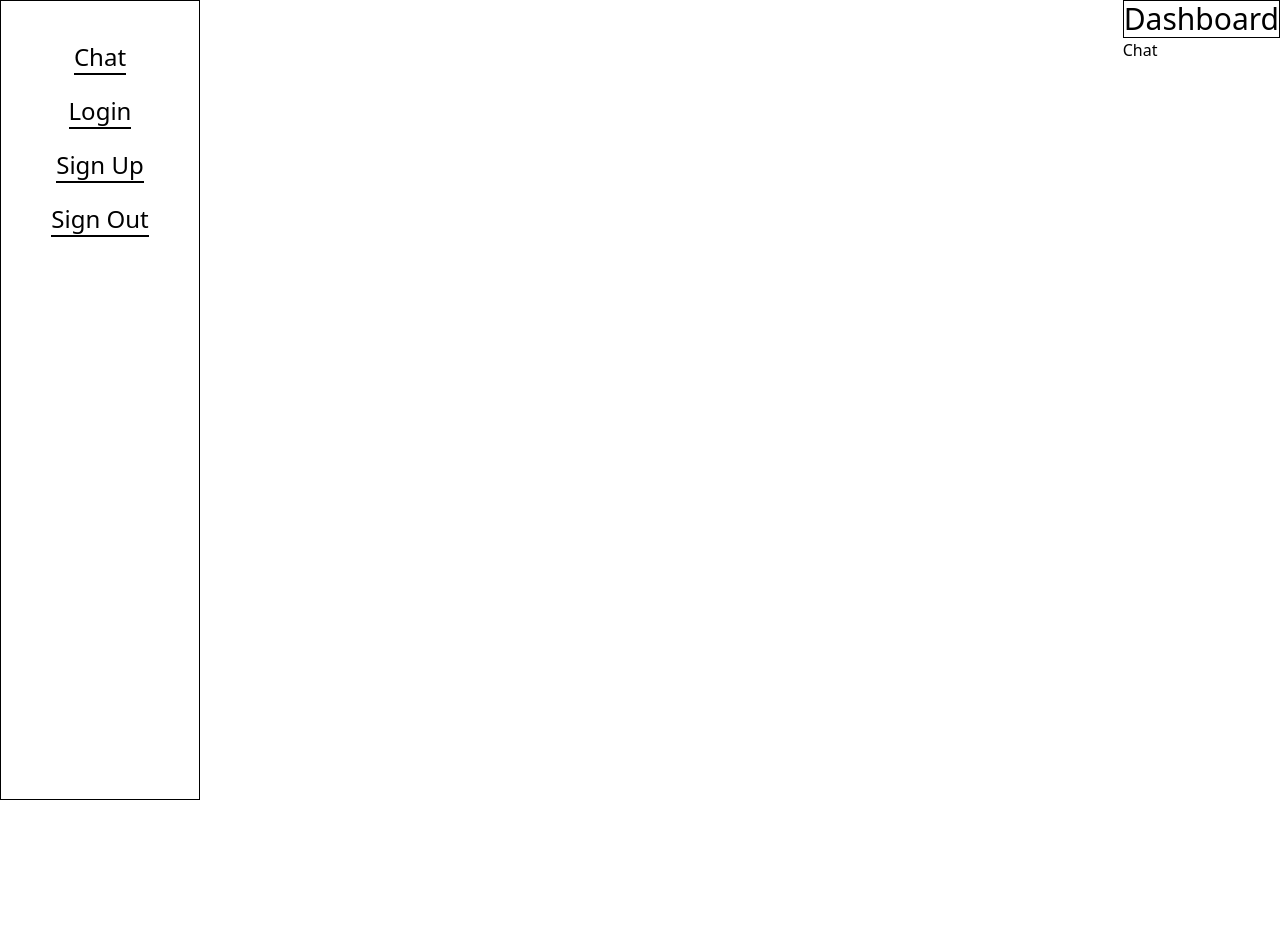
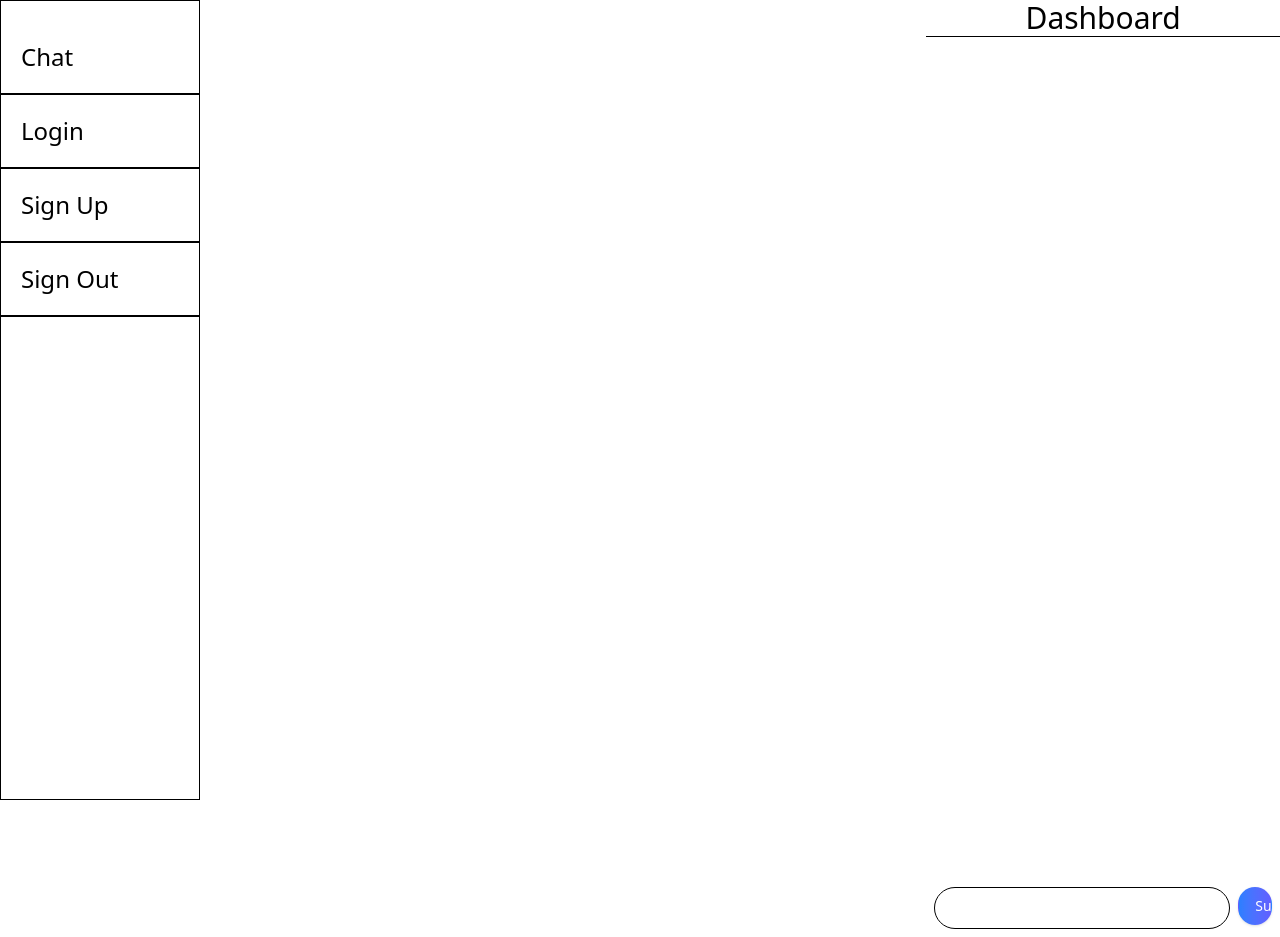
Before and after one commit to NFRIDOY/noman-chatai, a React (Vite) app: page /dashboard/chat in a window 1280 px wide. Before the commit the page ends 800 px from the top, so only its background shows below. Built offline with nearby package versions, Linux system fonts and the light colour scheme.

Commit message:
Chat functional

```diff
--- a/src/components/Chat/Chat.jsx
+++ b/src/components/Chat/Chat.jsx
@@ -1,7 +1,71 @@
-import React from 'react'
+import axios from 'axios';
+import React, { useState } from 'react'
+import { useForm } from 'react-hook-form';
 
 export default function Chat() {
-  return (
-    <div>Chat</div>
-  )
+    const [chats, setChats] = useState([])
+    const { register, handleSubmit, watch, formState: { errors } } = useForm();
+    const onSubmit = async (data) => {
+        // setChats({ ...data })
+        setChats(prevState => (
+            [...prevState, { ...data, sender: 'u' }]))
+        console.log("data", data)
+        const res = await axios.post("http://10.10.13.26:9001/chat/Ai/", { ...data, session_id: '' }, {
+            headers: {
+                'Authorization': `Bearer ${localStorage.getItem("access")}`
+            }
+        })
+        if (!res?.data) {
+            console.log("Something Went Wrong");
+        }
+        // localStorage.setItem("access", res?.data?.access);
+        // localStorage.setItem("refresh", res?.data?.refresh);
+        console.log("AI res body =", res?.data)
+        const ai = res?.data
+        // setChats(prevState => { message: ai })
+        setChats(prevState => (
+            [...prevState, { message: ai, sender: 'a' }]))
+
+
+        // if (res?.data?.user) {
+        //     navigate('/dashboard/chat')
+        // }
+
+        // setUser(res?.data?.user)
+        // console.log("user", user)
+        // console.log("Res?.data", res?.data)
+    };
+    console.log("chats clg", chats)
+    return (
+        <div>
+            <div>
+                <form onSubmit={handleSubmit(onSubmit)} className='h-[900px] flex flex-col justify-between'>
+                    <div className='px-2'>
+                        {
+                            chats?.map((msg, index) => <div key={index} className='py-2 my-2 relative'>
+                                <div className={(msg?.sender === 'u') ? 'text-right rounded-lg p-4 bg-gray-100 text-black w-fit ' : 'text-left max-w-[70%] rounded-lg p-4 bg-indigo-50 dark:bg-opacity-0 border border-indigo-500 text-indigo-500 dark:text-white'}>
+                                    {msg?.message}
+                                </div>
+                            </div>
+                            )
+                        }
+                    </div>
+                    {/* <input {...register("message", { required: true })} placeholder="Type your message (Shift + Enter for new line)" class="flex-1 p-3 py-5 border dark:border-gray-600 dark:placeholder:text-gray-100 rounded-lg resize-none focus:outline-none focus:ring focus:border-indigo-500  dark:bg-gray-700 dark:text-white placeholder:text-sm" style="overflow: hidden;"></input> */}
+                    {/* {errors.messageRequired && <span>This field is required</span>} */}
+                    <div className='w-full p-2 space-y-2'>
+                        <div className='flex space-x-2'>
+                            <div className='w-[90%]'>
+                                <input {...register("message")} className='w-full p-2 border rounded-3xl' />
+                            </div>
+                            <div className='w-[10%]'>
+                                <input type="submit" className='w-full flex justify-center py-2 px-4 border border-transparent rounded-full shadow-sm text-sm font-medium text-white bg-gradient-to-r from-blue-500 to-indigo-500 focus:outline-none focus:ring-2 focus:ring-offset-2 focus:ring-indigo-500' />
+                            </div>
+                        </div>
+                    </div>
+                </form>
+
+            </div>
+
+        </div>
+    )
 }
--- a/src/pages/Dashboard.jsx
+++ b/src/pages/Dashboard.jsx
@@ -5,7 +5,7 @@ export default function Dashboard() {
     return (
         <div className='flex flex-row items-start justify-between'>
             <aside className='border h-screen w-[200px] pt-10' >
-                <ol className="flex flex-col gap-5 justify-center *:mx-auto *:border-b-2 text-2xl">
+                <ol className="flex flex-col gap-5  *:border-b-2 *:pb-5 *:pl-5 text-2xl">
                     <li>
                         <NavLink to={"/dashboard/chat"}>
                             Chat
@@ -29,7 +29,7 @@ export default function Dashboard() {
                 </ol>
             </aside>
             <div>
-                <div className='text-3xl w-full flex flex-row justify-center  border'>
+                <div className='text-3xl w-full flex flex-row justify-center  border-b'>
                     Dashboard
                 </div>
                 <Outlet />
```
